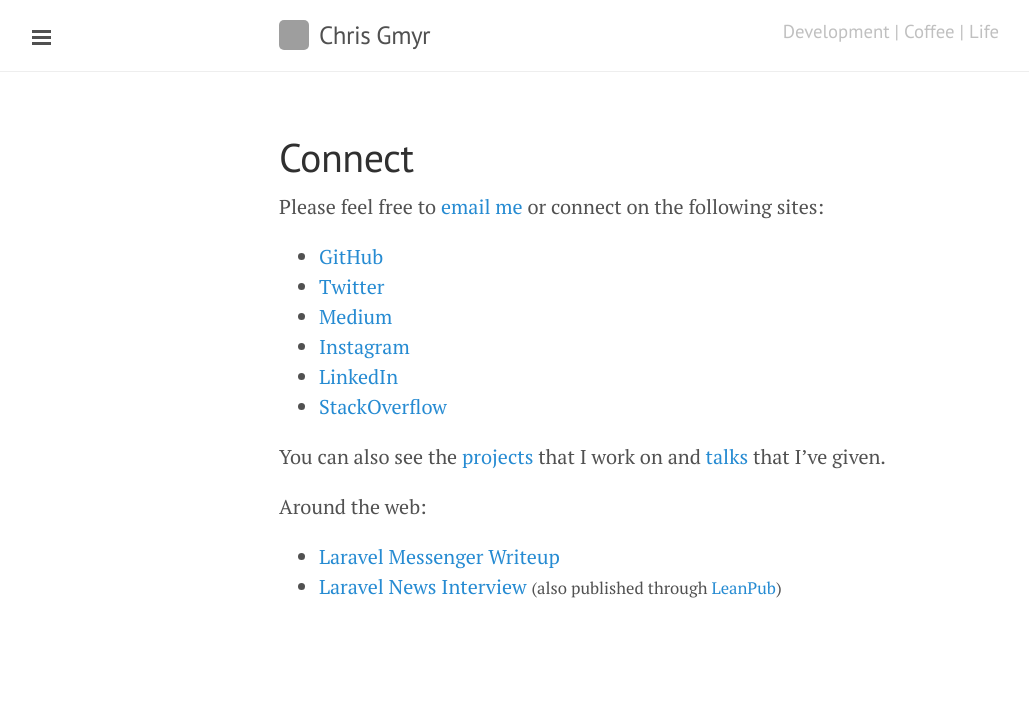
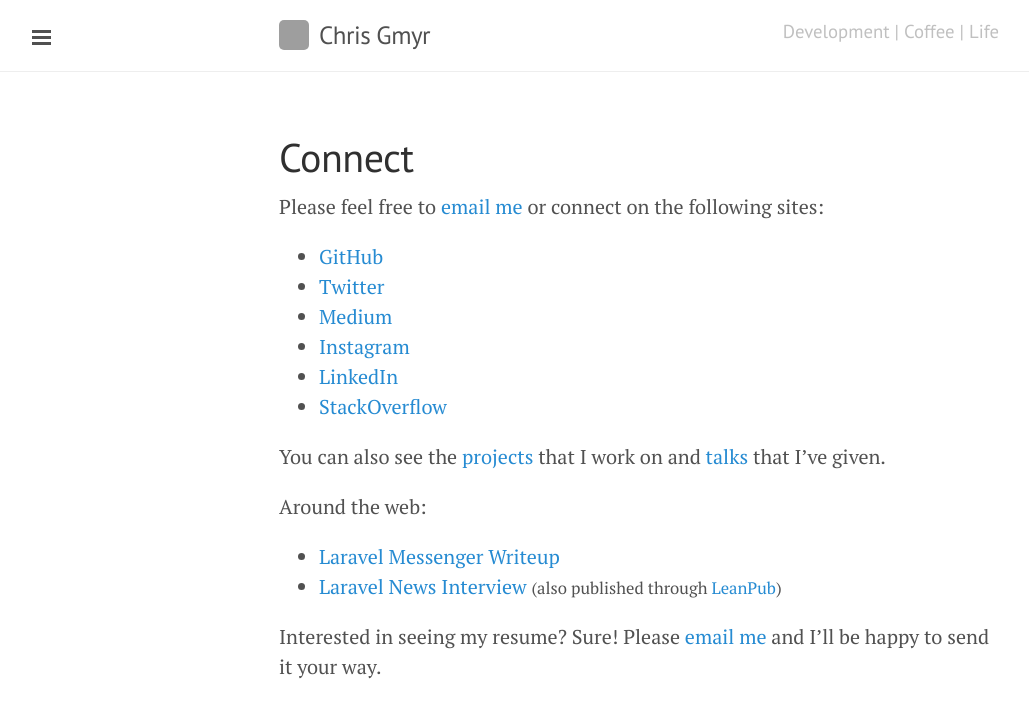
Before and after one commit to cmgmyr/cmgmyr.github.io, a Jekyll site: the page built from connect.md, in a window 1280 px wide. Shown: the top 718 px of the page, without its empty margins (1-1030 px from the left). Built offline with Jekyll 4.4.1, drawn with Linux system fonts in a browser that asks for light colours; grey boxes are pictures that could not be loaded.

Commit message:
add text for resume

```diff
--- a/connect.md
+++ b/connect.md
@@ -20,3 +20,5 @@ Around the web:
 
   * <a href="https://laravel-news.com/2014/11/laravel-user-messenger/" target="_blank">Laravel Messenger Writeup</a>
   * <a href="https://laravel-news.com/2015/01/artisan-files-chris-gmyr/" target="_blank">Laravel News Interview</a> <small>(also published through [LeanPub](https://leanpub.com/theartisanfiles-volume2))</small>
+
+Interested in seeing my resume? Sure! Please <a href='mailto:cmgmyr@gmail.com'>email me</a> and I'll be happy to send it your way.
```
